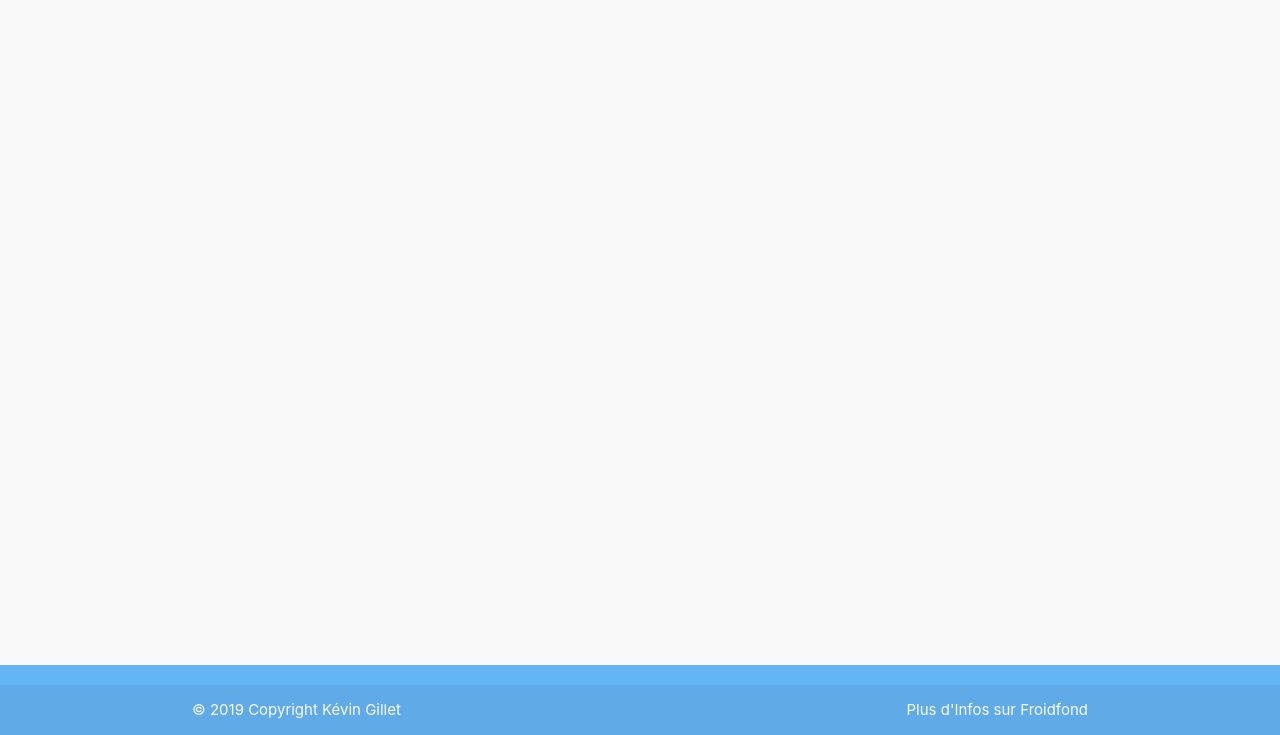
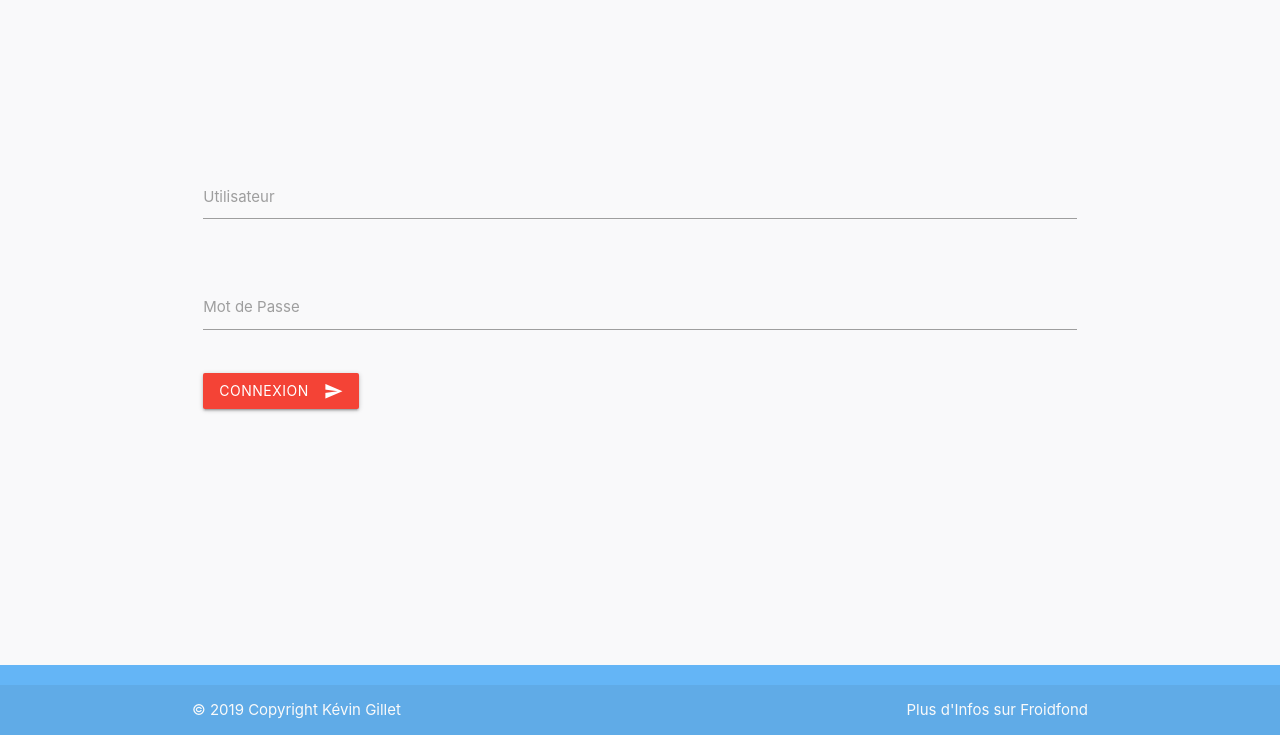
Before and after one commit to Kev1venteur/AssoLaface, a PHP site: page /admin/connect.php in a window 1280 px wide. Shown: the part 65-800 px from the top of the page. Run offline with PHP 8.4, Linux system fonts and the light colour scheme.

Commit message:
login.php https://www.tutorialrepublic.com/php-tutorial/php-mysql-login-system.php

```diff
--- a/admin/connect.php
+++ b/admin/connect.php
@@ -1,4 +1,21 @@
 <?php include '../modal/header.php'; ?>
       <main>
+        <div class="row id-form">
+          <form class="col s12" action="login.php" method="post">
+            <div class="row">
+              <div class="input-field col s12">
+                <textarea id="username" class="materialize-textarea" name="username"></textarea>
+                <label for="username">Utilisateur</label>
+              </div>
+            </div>
+            <div class="row">
+              <div class="input-field col s12">
+                <input id="password" type="password" class="validate" name="password">
+                <label for="password">Mot de Passe</label>
+              </div>
+            </div>
+            <button class="btn waves-effect red waves-light" type="submit" name="submit">Connexion<i class="material-icons right">send</i></button>
+          </form>
+        </div>
       </main>
 <?php include '../modal/footer.php'; ?>
--- a/admin/menu.php
+++ b/admin/menu.php
@@ -1,4 +1,7 @@
 <?php include '../modal/header.php'; ?>
       <main>
+        <a class="waves-effect waves-light btn-large">Button</a>
+        <a class="waves-effect waves-light btn-large"><i class="material-icons left">cloud</i>button</a>
+        <a class="waves-effect waves-light btn-large"><i class="material-icons right">cloud</i>button</a>
       </main>
 <?php include '../modal/footer.php'; ?>
--- a/css/style.css
+++ b/css/style.css
@@ -35,3 +35,8 @@ main {
 .card-title {
   text-shadow: 2px 2px 4px #000000;
 }
+
+.id-form {
+  width: 70%;
+  margin-top: 20vh;
+}
```
Also changed, not shown: admin/login.php (added, +89 -0 lines), config/config.php (+7 -10 lines).
